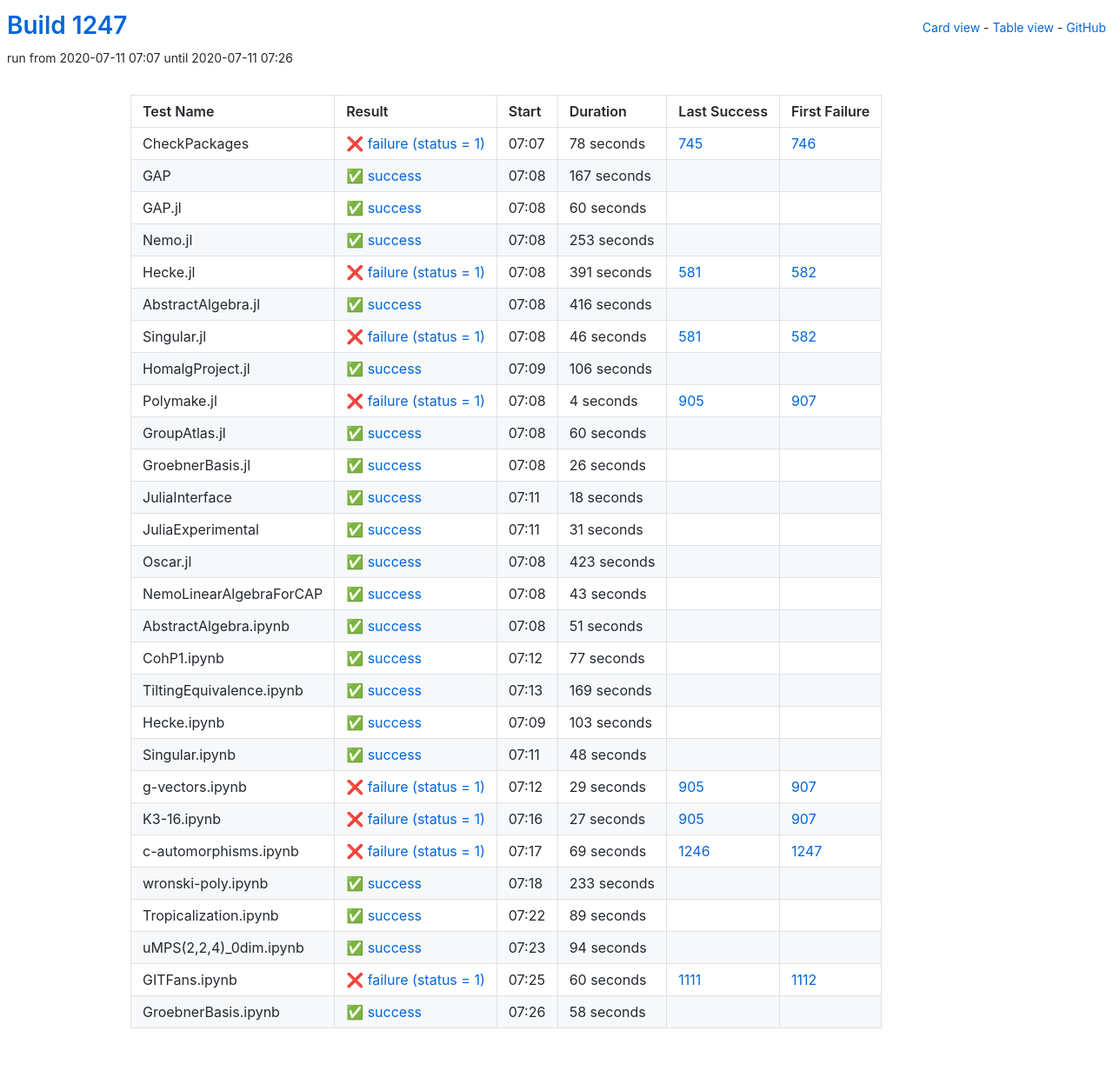
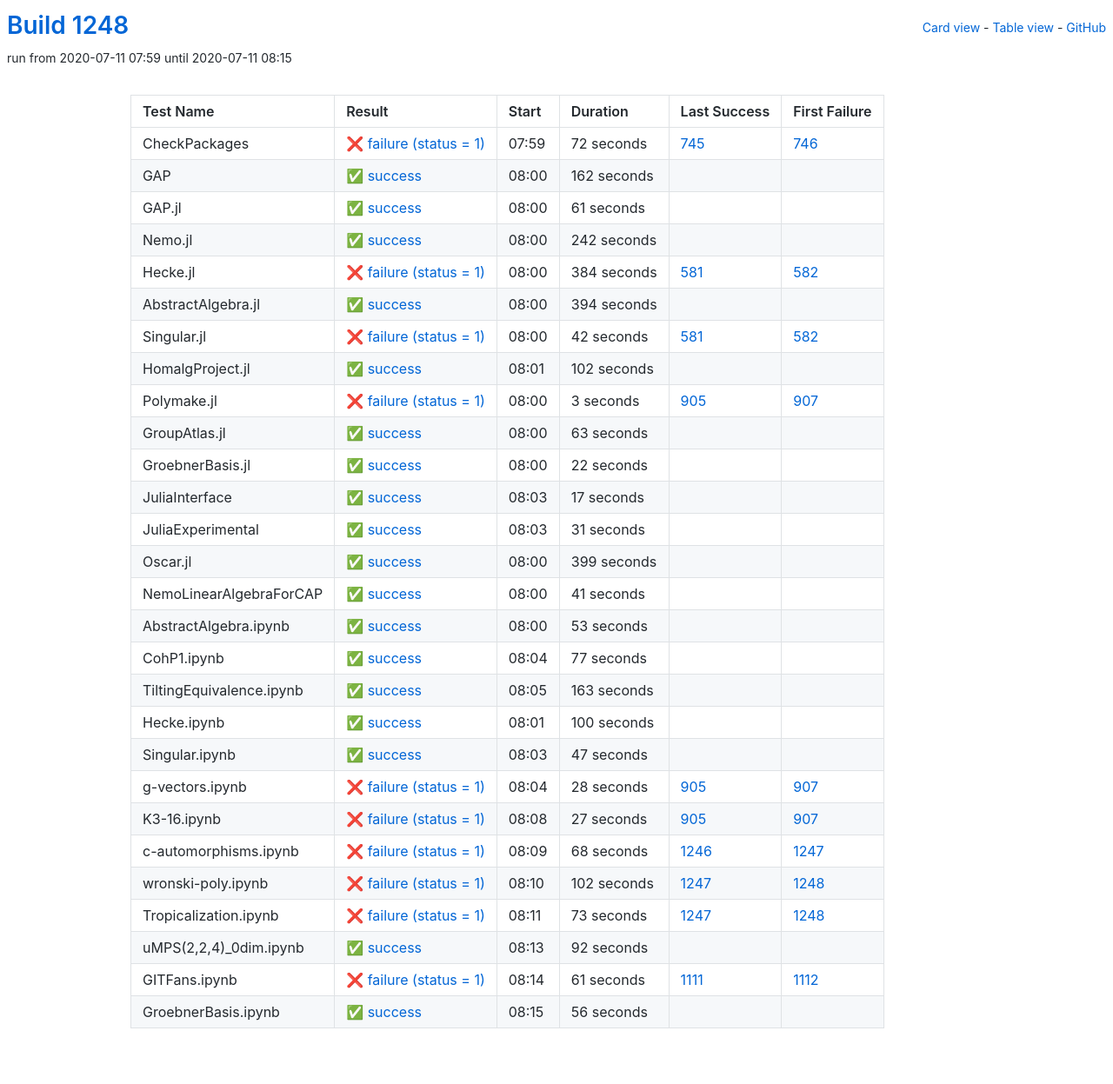
Before and after one commit to oscar-system/oscar-ci-status-1.4, a Jekyll site: the page built from table.html, in a window 1280 px wide. Shown: the whole page at 87% size. Built offline with Jekyll 4.4.1, drawn with Linux system fonts in a browser that asks for light colours.

Commit message:
Build #1248

```diff
--- a/_data/ci.yml
+++ b/_data/ci.yml
@@ -1,6 +1,6 @@
 ---
-build: 1247
-build_url: https://oscarci.mathematik.uni-kl.de/job/oscar-julia-1.4/1247/
+build: 1248
+build_url: https://oscarci.mathematik.uni-kl.de/job/oscar-julia-1.4/1248/
 job: oscar-julia-1.4
 organization: oscar-system
 repo: oscar-ci-status-1.4
@@ -8,152 +8,152 @@ repourl: https://github.com/oscar-system/oscar-ci-status-1.4
 tests:
 - name: CheckPackages
   id: checkpackages
-  log: https://oscarci.mathematik.uni-kl.de/job/oscar-julia-1.4/1247/artifact/logs/build-1247/CheckPackages.log
-  start: 2020-07-11 07:07
+  log: https://oscarci.mathematik.uni-kl.de/job/oscar-julia-1.4/1248/artifact/logs/build-1248/CheckPackages.log
+  start: 2020-07-11 07:59
   success: false
   exitcode: 1
   status: failure
-  duration: 78
+  duration: 72
   last_success: 745
   last_success_url: https://oscarci.mathematik.uni-kl.de/job/oscar-julia-1.4/745/
   first_failure: 746
   first_failure_url: https://oscarci.mathematik.uni-kl.de/job/oscar-julia-1.4/746/
 - name: GAP
   id: gap
-  log: https://oscarci.mathematik.uni-kl.de/job/oscar-julia-1.4/1247/artifact/logs/build-1247/GAP.log
-  start: 2020-07-11 07:08
+  log: https://oscarci.mathematik.uni-kl.de/job/oscar-julia-1.4/1248/artifact/logs/build-1248/GAP.log
+  start: 2020-07-11 08:00
   success: true
   exitcode: 0
   status: success
-  duration: 167
+  duration: 162
   last_success: false
   last_success_url:
   first_failure: false
   first_failure_url:
 - name: GAP.jl
   id: gap-jl
-  log: https://oscarci.mathematik.uni-kl.de/job/oscar-julia-1.4/1247/artifact/logs/build-1247/GAP.jl.log
-  start: 2020-07-11 07:08
+  log: https://oscarci.mathematik.uni-kl.de/job/oscar-julia-1.4/1248/artifact/logs/build-1248/GAP.jl.log
+  start: 2020-07-11 08:00
   success: true
   exitcode: 0
   status: success
-  duration: 60
+  duration: 61
   last_success: false
   last_success_url:
   first_failure: false
   first_failure_url:
 - name: Nemo.jl
   id: nemo-jl
-  log: https://oscarci.mathematik.uni-kl.de/job/oscar-julia-1.4/1247/artifact/logs/build-1247/Nemo.jl.log
-  start: 2020-07-11 07:08
+  log: https://oscarci.mathematik.uni-kl.de/job/oscar-julia-1.4/1248/artifact/logs/build-1248/Nemo.jl.log
+  start: 2020-07-11 08:00
   success: true
   exitcode: 0
   status: success
-  duration: 253
+  duration: 242
   last_success: false
   last_success_url:
   first_failure: false
   first_failure_url:
 - name: Hecke.jl
   id: hecke-jl
-  log: https://oscarci.mathematik.uni-kl.de/job/oscar-julia-1.4/1247/artifact/logs/build-1247/Hecke.jl.log
-  start: 2020-07-11 07:08
+  log: https://oscarci.mathematik.uni-kl.de/job/oscar-julia-1.4/1248/artifact/logs/build-1248/Hecke.jl.log
+  start: 2020-07-11 08:00
   success: false
   exitcode: 1
   status: failure
-  duration: 391
+  duration: 384
   last_success: 581
   last_success_url: https://oscarci.mathematik.uni-kl.de/job/oscar-julia-1.4/581/
   first_failure: 582
   first_failure_url: https://oscarci.mathematik.uni-kl.de/job/oscar-julia-1.4/582/
 - name: AbstractAlgebra.jl
   id: abstractalgebra-jl
-  log: https://oscarci.mathematik.uni-kl.de/job/oscar-julia-1.4/1247/artifact/logs/build-1247/AbstractAlgebra.jl.log
-  start: 2020-07-11 07:08
+  log: https://oscarci.mathematik.uni-kl.de/job/oscar-julia-1.4/1248/artifact/logs/build-1248/AbstractAlgebra.jl.log
+  start: 2020-07-11 08:00
   success: true
   exitcode: 0
   status: success
-  duration: 416
+  duration: 394
   last_success: false
   last_success_url:
   first_failure: false
   first_failure_url:
 - name: Singular.jl
   id: singular-jl
-  log: https://oscarci.mathematik.uni-kl.de/job/oscar-julia-1.4/1247/artifact/logs/build-1247/Singular.jl.log
-  start: 2020-07-11 07:08
+  log: https://oscarci.mathematik.uni-kl.de/job/oscar-julia-1.4/1248/artifact/logs/build-1248/Singular.jl.log
+  start: 2020-07-11 08:00
   success: false
   exitcode: 1
   status: failure
-  duration: 46
+  duration: 42
   last_success: 581
   last_success_url: https://oscarci.mathematik.uni-kl.de/job/oscar-julia-1.4/581/
   first_failure: 582
   first_failure_url: https://oscarci.mathematik.uni-kl.de/job/oscar-julia-1.4/582/
 - name: HomalgProject.jl
   id: homalgproject-jl
-  log: https://oscarci.mathematik.uni-kl.de/job/oscar-julia-1.4/1247/artifact/logs/build-1247/HomalgProject.jl.log
-  start: 2020-07-11 07:09
+  log: https://oscarci.mathematik.uni-kl.de/job/oscar-julia-1.4/1248/artifact/logs/build-1248/HomalgProject.jl.log
+  start: 2020-07-11 08:01
   success: true
   exitcode: 0
   status: success
-  duration: 106
+  duration: 102
   last_success: false
   last_success_url:
   first_failure: false
   first_failure_url:
 - name: Polymake.jl
   id: polymake-jl
-  log: https://oscarci.mathematik.uni-kl.de/job/oscar-julia-1.4/1247/artifact/logs/build-1247/Polymake.jl.log
-  start: 2020-07-11 07:08
+  log: https://oscarci.mathematik.uni-kl.de/job/oscar-julia-1.4/1248/artifact/logs/build-1248/Polymake.jl.log
+  start: 2020-07-11 08:00
   success: false
   exitcode: 1
   status: failure
-  duration: 4
+  duration: 3
   last_success: 905
   last_success_url: https://oscarci.mathematik.uni-kl.de/job/oscar-julia-1.4/905/
   first_failure: 907
   first_failure_url: https://oscarci.mathematik.uni-kl.de/job/oscar-julia-1.4/907/
 - name: GroupAtlas.jl
   id: groupatlas-jl
-  log: https://oscarci.mathematik.uni-kl.de/job/oscar-julia-1.4/1247/artifact/logs/build-1247/GroupAtlas.jl.log
-  start: 2020-07-11 07:08
+  log: https://oscarci.mathematik.uni-kl.de/job/oscar-julia-1.4/1248/artifact/logs/build-1248/GroupAtlas.jl.log
+  start: 2020-07-11 08:00
   success: true
   exitcode: 0
   status: success
-  duration: 60
+  duration: 63
   last_success: false
   last_success_url:
   first_failure: false
   first_failure_url:
 - name: GroebnerBasis.jl
   id: groebnerbasis-jl
-  log: https://oscarci.mathematik.uni-kl.de/job/oscar-julia-1.4/1247/artifact/logs/build-1247/GroebnerBasis.jl.log
-  start: 2020-07-11 07:08
+  log: https://oscarci.mathematik.uni-kl.de/job/oscar-julia-1.4/1248/artifact/logs/build-1248/GroebnerBasis.jl.log
+  start: 2020-07-11 08:00
   success: true
   exitcode: 0
   status: success
-  duration: 26
+  duration: 22
   last_success: false
   last_success_url:
   first_failure: false
   first_failure_url:
 - name: JuliaInterface
   id: juliainterface
-  log: https://oscarci.mathematik.uni-kl.de/job/oscar-julia-1.4/1247/artifact/logs/build-1247/JuliaInterface.log
-  start: 2020-07-11 07:11
+  log: https://oscarci.mathematik.uni-kl.de/job/oscar-julia-1.4/1248/artifact/logs/build-1248/JuliaInterface.log
+  start: 2020-07-11 08:03
   success: true
   exitcode: 0
   status: success
-  duration: 18
+  duration: 17
   last_success: false
   last_success_url:
   first_failure: false
   first_failure_url:
 - name: JuliaExperimental
   id: juliaexperimental
-  log: https://oscarci.mathematik.uni-kl.de/job/oscar-julia-1.4/1247/artifact/logs/build-1247/JuliaExperimental.log
-  start: 2020-07-11 07:11
+  log: https://oscarci.mathematik.uni-kl.de/job/oscar-julia-1.4/1248/artifact/logs/build-1248/JuliaExperimental.log
+  start: 2020-07-11 08:03
   success: true
   exitcode: 0
   status: success
@@ -164,44 +164,44 @@ tests:
   first_failure_url:
 - name: Oscar.jl
   id: oscar-jl
-  log: https://oscarci.mathematik.uni-kl.de/job/oscar-julia-1.4/1247/artifact/logs/build-1247/Oscar.jl.log
-  start: 2020-07-11 07:08
+  log: https://oscarci.mathematik.uni-kl.de/job/oscar-julia-1.4/1248/artifact/logs/build-1248/Oscar.jl.log
+  start: 2020-07-11 08:00
   success: true
   exitcode: 0
   status: success
-  duration: 423
+  duration: 399
   last_success: false
   last_success_url:
   first_failure: false
   first_failure_url:
 - name: NemoLinearAlgebraForCAP
   id: nemolinearalgebraforcap
-  log: https://oscarci.mathematik.uni-kl.de/job/oscar-julia-1.4/1247/artifact/logs/build-1247/NemoLinearAlgebraForCAP.log
-  start: 2020-07-11 07:08
+  log: https://oscarci.mathematik.uni-kl.de/job/oscar-julia-1.4/1248/artifact/logs/build-1248/NemoLinearAlgebraForCAP.log
+  start: 2020-07-11 08:00
   success: true
   exitcode: 0
   status: success
-  duration: 43
+  duration: 41
   last_success: false
   last_success_url:
   first_failure: false
   first_failure_url:
 - name: AbstractAlgebra.ipynb
   id: abstractalgebra-ipynb
-  log: https://oscarci.mathematik.uni-kl.de/job/oscar-julia-1.4/1247/artifact/logs/build-1247/AbstractAlgebra.ipynb.log
-  start: 2020-07-11 07:08
+  log: https://oscarci.mathematik.uni-kl.de/job/oscar-julia-1.4/1248/artifact/logs/build-1248/AbstractAlgebra.ipynb.log
+  start: 2020-07-11 08:00
   success: true
   exitcode: 0
   status: success
-  duration: 51
+  duration: 53
   last_success: false
   last_success_url:
   first_failure: false
   first_failure_url:
 - name: CohP1.ipynb
   id: cohp1-ipynb
-  log: https://oscarci.mathematik.uni-kl.de/job/oscar-julia-1.4/1247/artifact/logs/build-1247/CohP1.ipynb.log
-  start: 2020-07-11 07:12
+  log: https://oscarci.mathematik.uni-kl.de/job/oscar-julia-1.4/1248/artifact/logs/build-1248/CohP1.ipynb.log
+  start: 2020-07-11 08:04
   success: true
   exitcode: 0
   status: success
@@ -212,56 +212,56 @@ tests:
   first_failure_url:
 - name: TiltingEquivalence.ipynb
   id: tiltingequivalence-ipynb
-  log: https://oscarci.mathematik.uni-kl.de/job/oscar-julia-1.4/1247/artifact/logs/build-1247/TiltingEquivalence.ipynb.log
-  start: 2020-07-11 07:13
+  log: https://oscarci.mathematik.uni-kl.de/job/oscar-julia-1.4/1248/artifact/logs/build-1248/TiltingEquivalence.ipynb.log
+  start: 2020-07-11 08:05
   success: true
   exitcode: 0
   status: success
-  duration: 169
+  duration: 163
   last_success: false
   last_success_url:
   first_failure: false
   first_failure_url:
 - name: Hecke.ipynb
   id: hecke-ipynb
-  log: https://oscarci.mathematik.uni-kl.de/job/oscar-julia-1.4/1247/artifact/logs/build-1247/Hecke.ipynb.log
-  start: 2020-07-11 07:09
+  log: https://oscarci.mathematik.uni-kl.de/job/oscar-julia-1.4/1248/artifact/logs/build-1248/Hecke.ipynb.log
+  start: 2020-07-11 08:01
   success: true
   exitcode: 0
   status: success
-  duration: 103
+  duration: 100
   last_success: false
   last_success_url:
   first_failure: false
   first_failure_url:
 - name: Singular.ipynb
   id: singular-ipynb
-  log: https://oscarci.mathematik.uni-kl.de/job/oscar-julia-1.4/1247/artifact/logs/build-1247/Singular.ipynb.log
-  start: 2020-07-11 07:11
+  log: https://oscarci.mathematik.uni-kl.de/job/oscar-julia-1.4/1248/artifact/logs/build-1248/Singular.ipynb.log
+  start: 2020-07-11 08:03
   success: true
   exitcode: 0
   status: success
-  duration: 48
+  duration: 47
   last_success: false
   last_success_url:
   first_failure: false
   first_failure_url:
 - name: g-vectors.ipynb
   id: g-vectors-ipynb
-  log: https://oscarci.mathematik.uni-kl.de/job/oscar-julia-1.4/1247/artifact/logs/build-1247/g-vectors.ipynb.log
-  start: 2020-07-11 07:12
+  log: https://oscarci.mathematik.uni-kl.de/job/oscar-julia-1.4/1248/artifact/logs/build-1248/g-vectors.ipynb.log
+  start: 2020-07-11 08:04
   success: false
   exitcode: 1
   status: failure
-  duration: 29
+  duration: 28
   last_success: 905
   last_success_url: https://oscarci.mathematik.uni-kl.de/job/oscar-julia-1.4/905/
   first_failure: 907
   first_failure_url: https://oscarci.mathematik.uni-kl.de/job/oscar-julia-1.4/907/
 - name: K3-16.ipynb
   id: k3-16-ipynb
-  log: https://oscarci.mathematik.uni-kl.de/job/oscar-julia-1.4/1247/artifact/logs/build-1247/K3-16.ipynb.log
-  start: 2020-07-11 07:16
+  log: https://oscarci.mathematik.uni-kl.de/job/oscar-julia-1.4/1248/artifact/logs/build-1248/K3-16.ipynb.log
+  start: 2020-07-11 08:08
   success: false
   exitcode: 1
   status: failure
@@ -272,72 +272,72 @@ tests:
   first_failure_url: https://oscarci.mathematik.uni-kl.de/job/oscar-julia-1.4/907/
 - name: c-automorphisms.ipynb
   id: c-automorphisms-ipynb
-  log: https://oscarci.mathematik.uni-kl.de/job/oscar-julia-1.4/1247/artifact/logs/build-1247/c-automorphisms.ipynb.log
-  start: 2020-07-11 07:17
+  log: https://oscarci.mathematik.uni-kl.de/job/oscar-julia-1.4/1248/artifact/logs/build-1248/c-automorphisms.ipynb.log
+  start: 2020-07-11 08:09
   success: false
   exitcode: 1
   status: failure
-  duration: 69
+  duration: 68
   last_success: 1246
   last_success_url: https://oscarci.mathematik.uni-kl.de/job/oscar-julia-1.4/1246/
   first_failure: 1247
   first_failure_url: https://oscarci.mathematik.uni-kl.de/job/oscar-julia-1.4/1247/
 - name: wronski-poly.ipynb
   id: wronski-poly-ipynb
-  log: https://oscarci.mathematik.uni-kl.de/job/oscar-julia-1.4/1247/artifact/logs/build-1247/wronski-poly.ipynb.log
-  start: 2020-07-11 07:18
+  log: https://oscarci.mathematik.uni-kl.de/job/oscar-julia-1.4/1248/artifact/logs/build-1248/wronski-poly.ipynb.log
+  start: 2020-07-11 08:10
+  success: false
+  exitcode: 1
+  status: failure
+  duration: 102
+  last_success: 1247
+  last_success_url: https://oscarci.mathematik.uni-kl.de/job/oscar-julia-1.4/1247/
+  first_failure: 1248
+  first_failure_url: https://oscarci.mathematik.uni-kl.de/job/oscar-julia-1.4/1248/
+- name: Tropicalization.ipynb
+  id: tropicalization-ipynb
+  log: https://oscarci.mathematik.uni-kl.de/job/oscar-julia-1.4/1248/artifact/logs/build-1248/Tropicalization.ipynb.log
+  start: 2020-07-11 08:11
+  success: false
+  exitcode: 1
+  status: failure
+  duration: 73
+  last_success: 1247
+  last_success_url: https://oscarci.mathematik.uni-kl.de/job/oscar-julia-1.4/1247/
+  first_failure: 1248
+  first_failure_url: https://oscarci.mathematik.uni-kl.de/job/oscar-julia-1.4/1248/
+- name: uMPS(2,2,4)_0dim.ipynb
+  id: umps-2-2-4-0dim-ipynb
+  log: https://oscarci.mathematik.uni-kl.de/job/oscar-julia-1.4/1248/artifact/logs/build-1248/uMPS-2-2-4-_0dim.ipynb.log
+  start: 2020-07-11 08:13
   success: true
   exitcode: 0
   status: success
-  duration: 233
-  last_success: false
-  last_success_url:
-  first_failure: false
-  first_failure_url:
-- name: Tropicalization.ipynb
-  id: tropicalization-ipynb
-  log: https://oscarci.mathematik.uni-kl.de/job/oscar-julia-1.4/1247/artifact/logs/build-1247/Tropicalization.ipynb.log
-  start: 2020-07-11 07:22
-  success: true
-  exitcode: 0
-  status: success
-  duration: 89
-  last_success: false
-  last_success_url:
-  first_failure: false
-  first_failure_url:
-- name: uMPS(2,2,4)_0dim.ipynb
-  id: umps-2-2-4-0dim-ipynb
-  log: https://oscarci.mathematik.uni-kl.de/job/oscar-julia-1.4/1247/artifact/logs/build-1247/uMPS-2-2-4-_0dim.ipynb.log
-  start: 2020-07-11 07:23
-  success: true
-  exitcode: 0
-  status: success
-  duration: 94
+  duration: 92
   last_success: false
   last_success_url:
   first_failure: false
   first_failure_url:
 - name: GITFans.ipynb
   id: gitfans-ipynb
-  log: https://oscarci.mathematik.uni-kl.de/job/oscar-julia-1.4/1247/artifact/logs/build-1247/GITFans.ipynb.log
-  start: 2020-07-11 07:25
+  log: https://oscarci.mathematik.uni-kl.de/job/oscar-julia-1.4/1248/artifact/logs/build-1248/GITFans.ipynb.log
+  start: 2020-07-11 08:14
   success: false
   exitcode: 1
   status: failure
-  duration: 60
+  duration: 61
   last_success: 1111
   last_success_url: https://oscarci.mathematik.uni-kl.de/job/oscar-julia-1.4/1111/
   first_failure: 1112
   first_failure_url: https://oscarci.mathematik.uni-kl.de/job/oscar-julia-1.4/1112/
 - name: GroebnerBasis.ipynb
   id: groebnerbasis-ipynb
-  log: https://oscarci.mathematik.uni-kl.de/job/oscar-julia-1.4/1247/artifact/logs/build-1247/GroebnerBasis.ipynb.log
-  start: 2020-07-11 07:26
+  log: https://oscarci.mathematik.uni-kl.de/job/oscar-julia-1.4/1248/artifact/logs/build-1248/GroebnerBasis.ipynb.log
+  start: 2020-07-11 08:15
   success: true
   exitcode: 0
   status: success
-  duration: 58
+  duration: 56
   last_success: false
   last_success_url:
   first_failure: false
```
Also changed, not shown: README.md.
